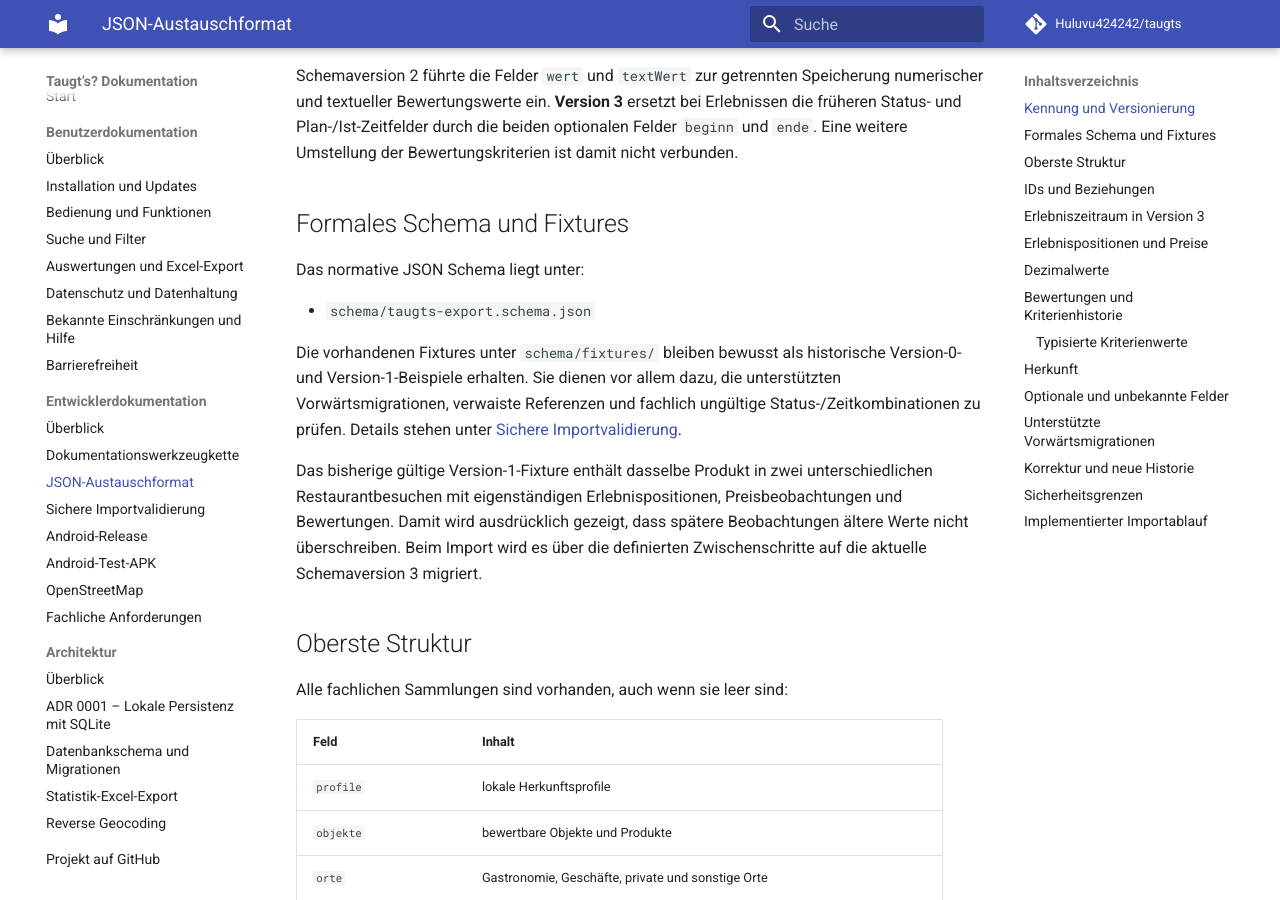
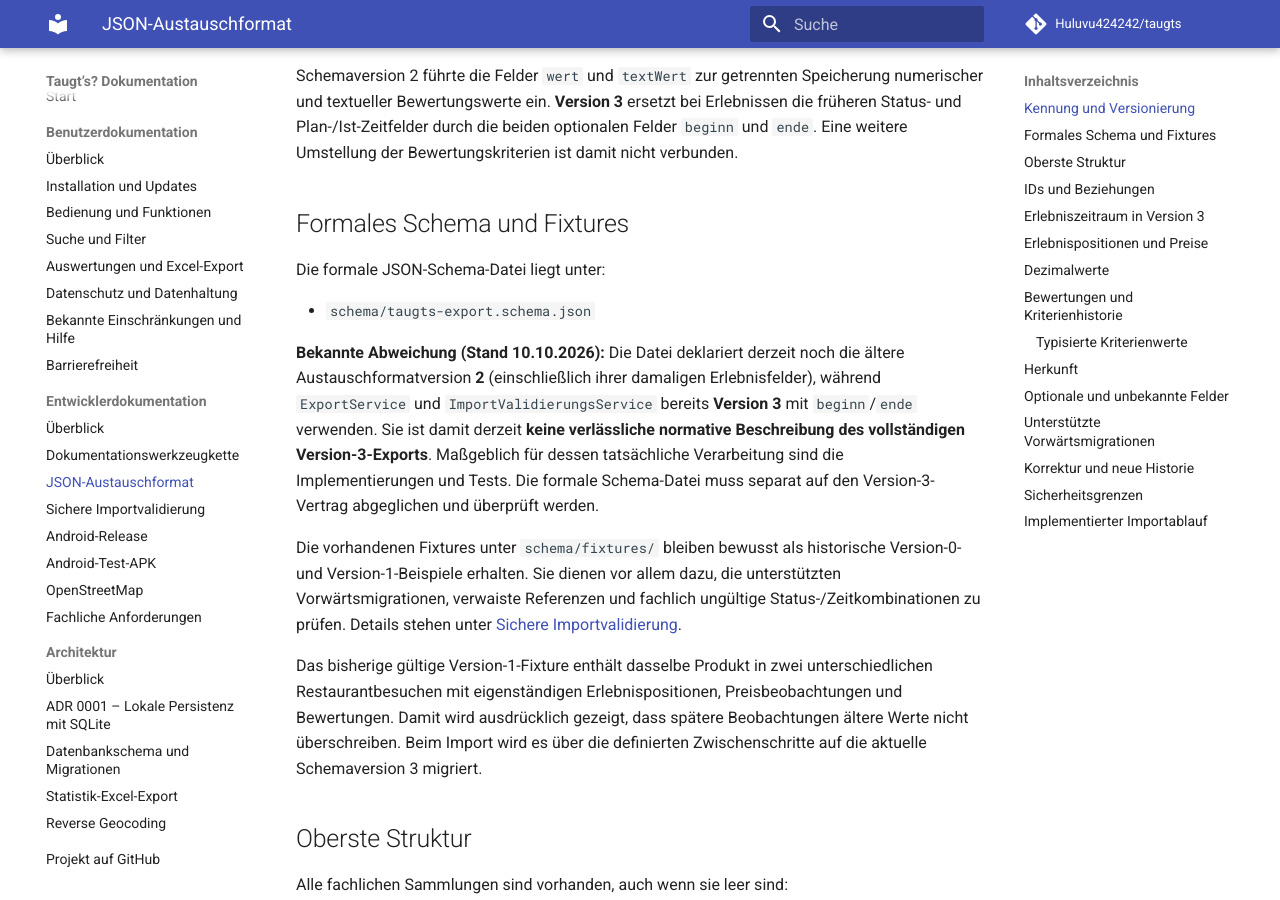
Before and after one commit to Huluvu424242/taugts, an MkDocs documentation site: the page built from docs/entwicklung/austauschformat.md, in a window 1280 px wide and 900 px high, scrolled down 848 px. Built offline with MkDocs 1.6.1 and Material for MkDocs 9.7.7, drawn with Linux system fonts in a browser that asks for light colours; comment, search, counter and statistics services are not loaded.

Commit message:
docs(#232): docs/entwicklung/austauschformat.md vervollständigen

```diff
--- a/docs/entwicklung/austauschformat.md
+++ b/docs/entwicklung/austauschformat.md
@@ -27,9 +27,11 @@ Schemaversion 2 führte die Felder `wert` und `textWert` zur getrennten Speicher
 
 ## Formales Schema und Fixtures
 
-Das normative JSON Schema liegt unter:
+Die formale JSON-Schema-Datei liegt unter:
 
 - `schema/taugts-export.schema.json`
+
+**Bekannte Abweichung (Stand 10.10.2026):** Die Datei deklariert derzeit noch die ältere Austauschformatversion **2** (einschließlich ihrer damaligen Erlebnisfelder), während `ExportService` und `ImportValidierungsService` bereits **Version 3** mit `beginn`/`ende` verwenden. Sie ist damit derzeit **keine verlässliche normative Beschreibung des vollständigen Version-3-Exports**. Maßgeblich für dessen tatsächliche Verarbeitung sind die Implementierungen und Tests. Die formale Schema-Datei muss separat auf den Version-3-Vertrag abgeglichen und überprüft werden.
 
 Die vorhandenen Fixtures unter `schema/fixtures/` bleiben bewusst als historische Version-0- und Version-1-Beispiele erhalten. Sie dienen vor allem dazu, die unterstützten Vorwärtsmigrationen, verwaiste Referenzen und fachlich ungültige Status-/Zeitkombinationen zu prüfen. Details stehen unter [Sichere Importvalidierung](importvalidierung.md).
 
```
